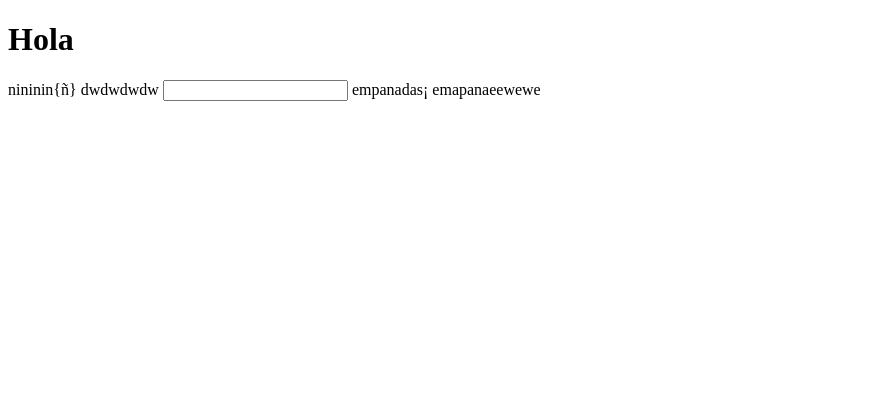
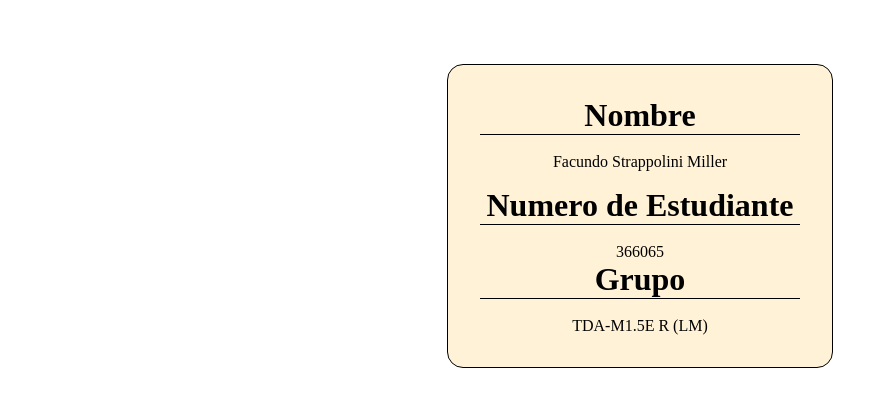
Before and after one commit to Faxionss/Taller-ORT, a plain HTML site: page index.html in a window 1280 px wide. Shown: the whole page, without its empty margins (0-888 px from the left). Drawn offline with Linux system fonts and the light colour scheme.

Commit message:
Se añadio mis datos de estudiante

```diff
--- /dev/null
+++ b/css.css
@@ -0,0 +1,27 @@
+div{
+    border-radius: 1rem;
+    border: 1px solid black;
+    margin: 0 auto;
+    text-align: center;
+    padding: 2rem;
+    max-width: 20rem;
+    margin-top: 4rem;
+    background-color: rgb(255, 242, 215);
+
+}
+
+div h1{
+    margin: 0;
+    padding: 0;
+    border-bottom: 1px solid black;
+
+
+
+}
+
+div p{
+    margin: 0;
+    padding: 0;
+    margin-bottom: 1rem;
+
+}
--- a/index.html
+++ b/index.html
@@ -4,16 +4,18 @@
     <meta charset="UTF-8">
     <meta name="viewport" content="width=device-width, initial-scale=1.0">
     <title>Document</title>
+    <link rel="stylesheet" href="css.css">
 </head>
 <body>
 
-<h1>Hola</h1>
-
-nininin{ñ}
-dwdwdwdw
-<input type="text" >
-
-empanadas¡ emapanaeewewe
+    <div>
+        <h1>Nombre</h1> <br>
+        <p>Facundo Strappolini Miller</p>
+        <h1>Numero de Estudiante</h1>  <br>
+        366065
+        <h1>Grupo</h1>  <br>
+        TDA-M1.5E R (LM)
+    </div>
 
 </body>
 </html>
```
